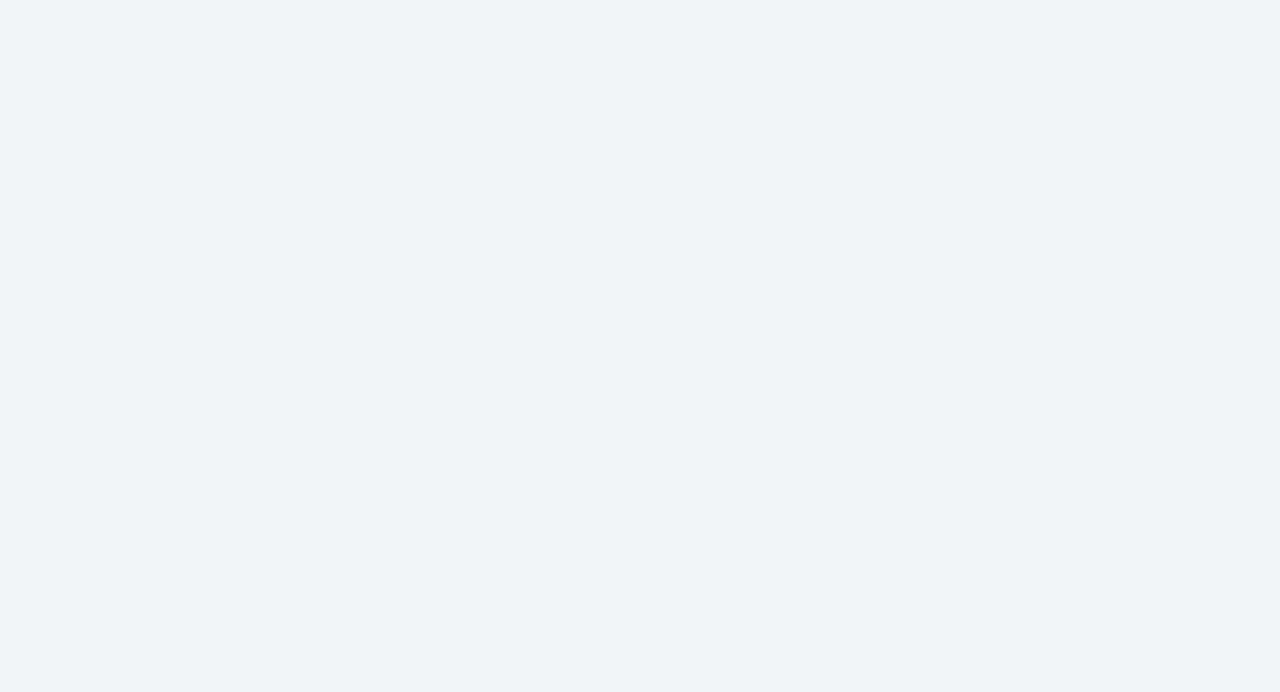
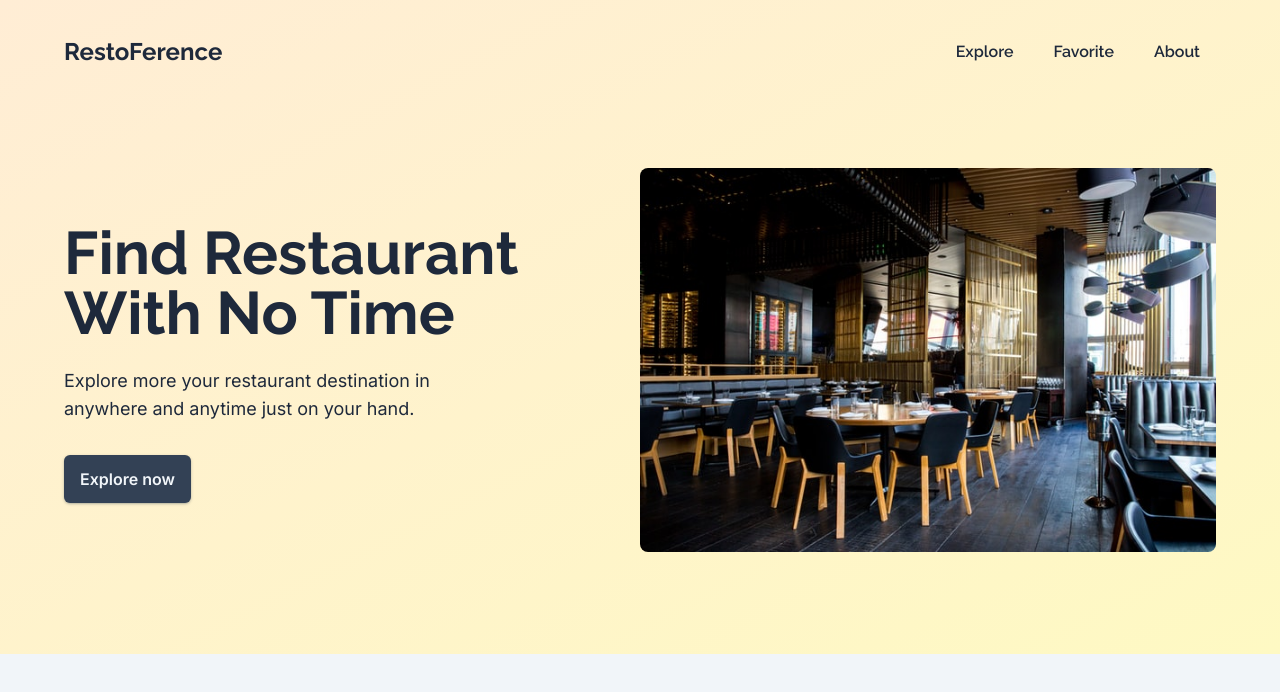
Before and after one commit to syahdaromansyah/restoference, a Next.js app: page / in a window 1280 px wide. Shown: the top 692 px of the page. Built offline with nearby package versions, Linux system fonts and the light colour scheme.

Commit message:
Add header content on Home page

```diff
--- a/pages/index.js
+++ b/pages/index.js
@@ -1,11 +1,81 @@
+import { useState, useEffect } from 'react';
 import Head from 'next/head';
+import Image from 'next/image';
+import restaurantImg from '../public/assets/images/restaurant-image-1.jpg';
+import PrimaryLink from '../components/PrimaryLink';
+import NavApp from '../components/NavApp';
 
 export default function Home() {
+  const [showHeaderImg, setShowHeaderImg] = useState(false);
+
+  useEffect(() => {
+    const resizeObserver = new ResizeObserver(([htmlElement]) => {
+      const lgBreakpoint = 1024;
+      if (htmlElement.contentRect.width >= lgBreakpoint) setShowHeaderImg(true);
+      else setShowHeaderImg(false);
+    });
+
+    resizeObserver.observe(document.documentElement);
+    return () => {
+      resizeObserver.disconnect();
+    };
+  }, []);
+
   return (
     <div className='HomePage'>
       <Head>
         <title>Find Restaurant With No Time | RestoFerence</title>
       </Head>
+
+      <header className='HeaderSection bg-gradient-to-br from-orange-100 to-yellow-100'>
+        <div className='container mx-auto px-8 pt-4 lg:pt-6 xl:pt-8 pb-20 xl:pb-24'>
+          <div className='max-w-6xl mx-auto'>
+            <div className='NavApp mb-16 xl:mb-24'>
+              <NavApp />
+            </div>
+
+            <div
+              id='HeaderBanner'
+              className='HeaderBanner lg:grid lg:grid-cols-2 lg:items-center'
+            >
+              <div className='text-center lg:text-left'>
+                <div className='mb-8 2xs:mb-10'>
+                  <h1 className='font-raleway font-bold text-3xl 2xs:text-4xl mb-2 lg:mb-6 2xs:mb-4 md:text-5xl xl:text-6xl max-w-md lg:max-w-lg mx-auto lg:mx-0'>
+                    Find Restaurant With No Time
+                  </h1>
+
+                  <p className='text-lg max-w-md mx-auto lg:mx-0'>
+                    Explore more your restaurant destination in anywhere and
+                    anytime just on your hand.
+                  </p>
+                </div>
+
+                <div>
+                  <PrimaryLink href='#'>
+                    <span aria-hidden='true'>Explore now</span>
+                    <span className='inline-block fixed top-[-9999px] left-[-9999px]'>
+                      Go to explore section
+                    </span>
+                  </PrimaryLink>
+                </div>
+              </div>
+
+              <div className='hidden lg:min-h-[325px] xl:min-h-[388px] lg:block lg:justify-self-end'>
+                <div className='lg:max-w-xl'>
+                  {showHeaderImg && (
+                    <Image
+                      className='rounded-[0.5em]'
+                      src={restaurantImg}
+                      alt='Image of indoor restaurant with many tables and empty seats.'
+                      priority
+                    />
+                  )}
+                </div>
+              </div>
+            </div>
+          </div>
+        </div>
+      </header>
     </div>
   );
 }
```
